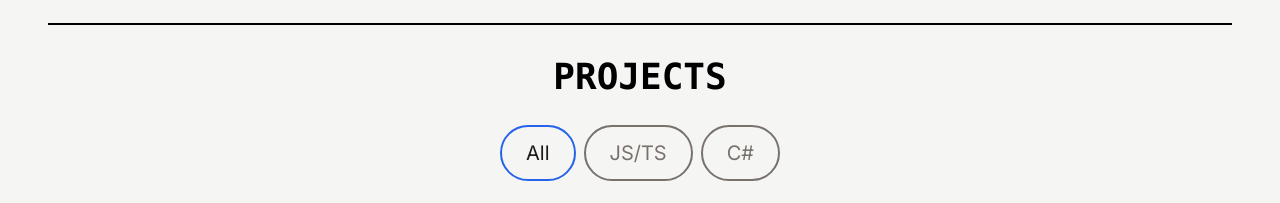
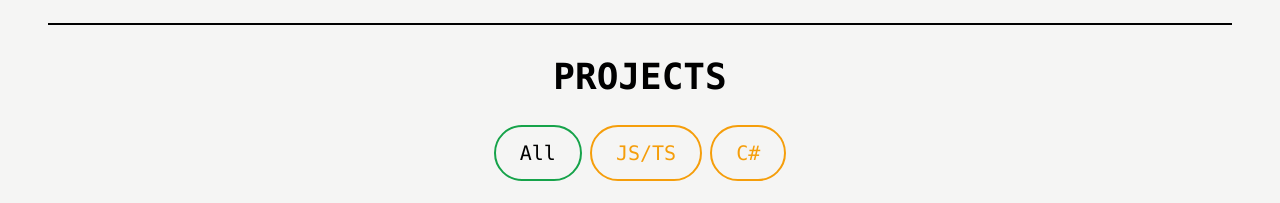
Before and after one commit to emmalgs/dev-portfolio, a Next.js app: page / in a window 1280 px wide. Shown: the part 1180-1383 px from the top of the page. Built offline with nearby package versions, Linux system fonts and the light colour scheme; grey boxes are pictures that could not be loaded.

Commit message:
Update ProjectTag component styles

```diff
--- a/src/app/components/ProjectTag.tsx
+++ b/src/app/components/ProjectTag.tsx
@@ -8,12 +8,12 @@ type ProjectTagProps = {
 
 const ProjectTag: React.FC<ProjectTagProps> = ({ name, isSelected, onSelection }) => {
   const buttonStyles = isSelected
-    ? "text-stone-900 border-2 border-blue-600"
-    : "text-stone-500 border-2 border-stone-500 hover:border-white hover:bg-stone-300";
+    ? "text-black border-2 border-green-600"
+    : "text-amber-500 border-2 border-amber-500 hover:border-stone-600 hover:bg-blue-500 hover:text-stone-600";
 
   return (
     <button
-      className={`${buttonStyles} rounded-full px-6 py-3 text-xl cursor-pointer`}
+      className={`${buttonStyles} rounded-full px-6 py-3 text-xl cursor-pointer font-mono`}
       onClick={() => onSelection(name)}
     >
       {name}
```
